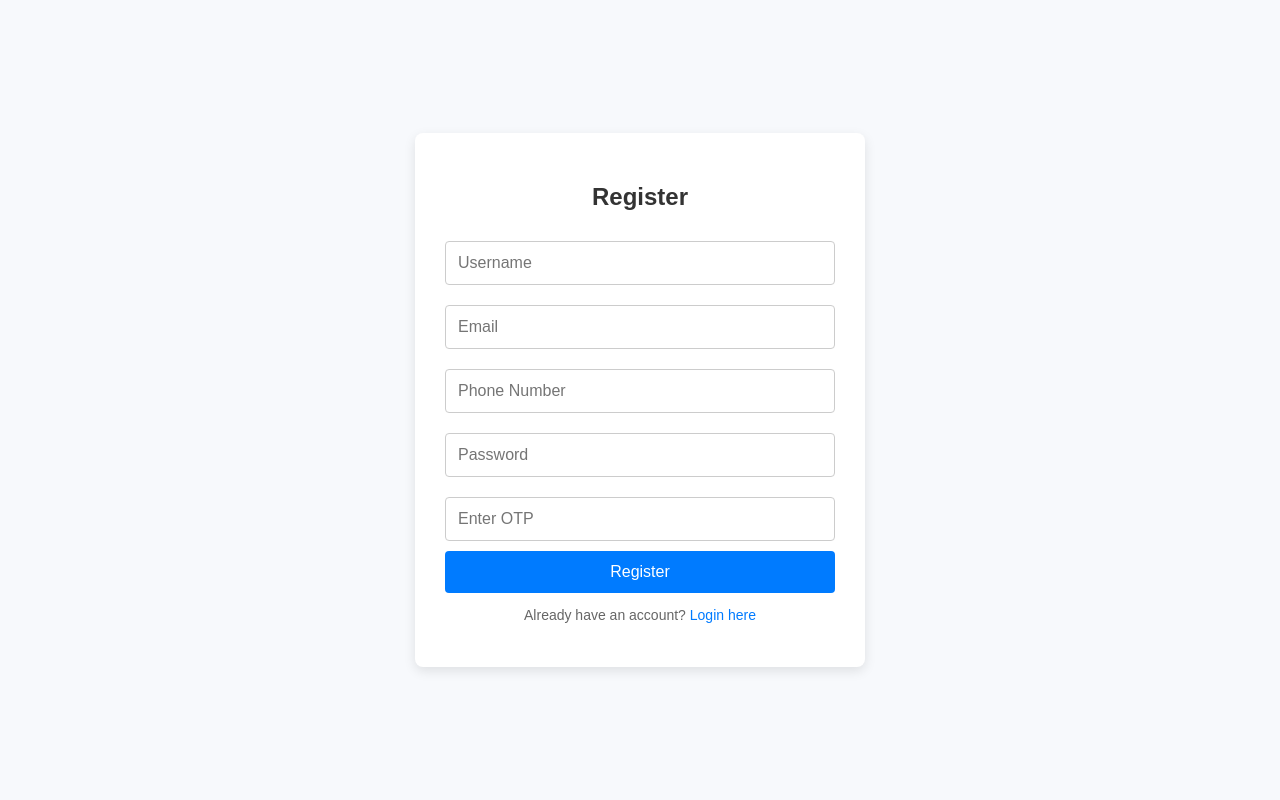
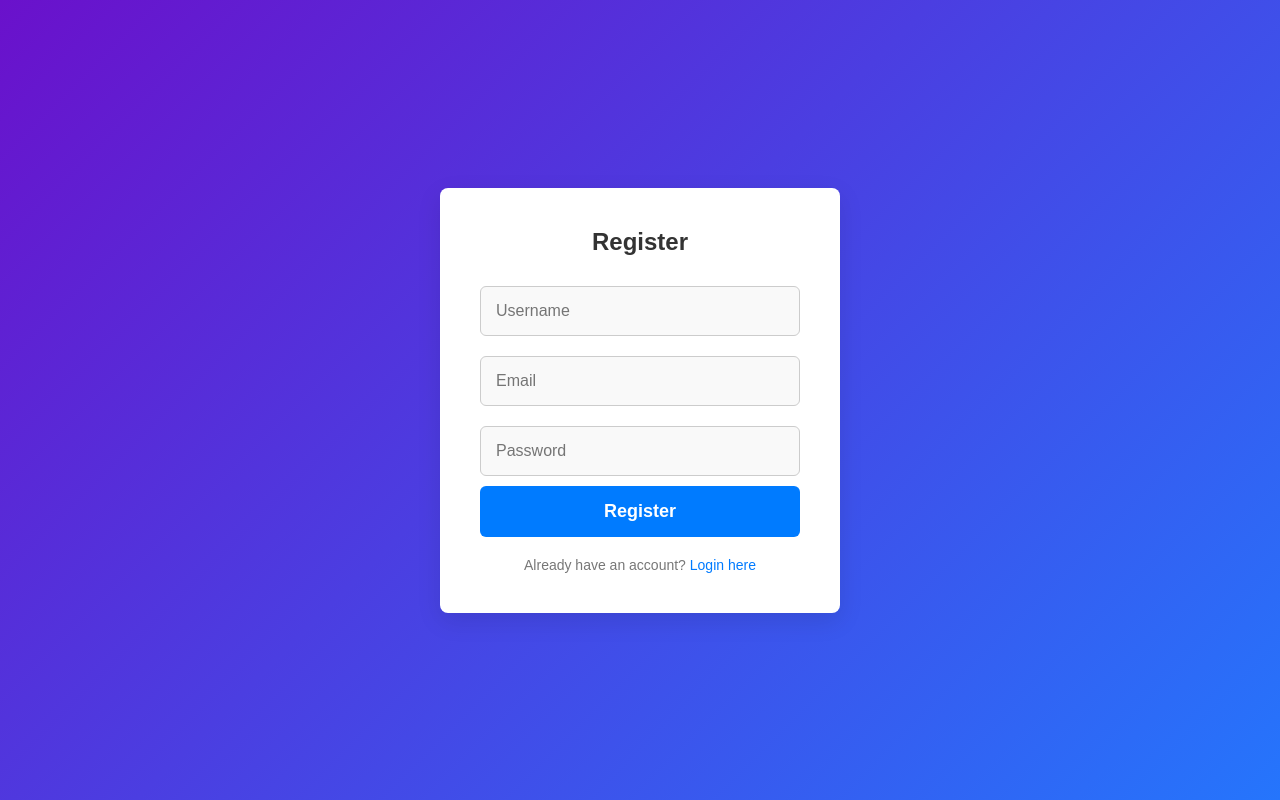
Before and after one commit to K-VishalKarthik/logicrew, a PHP site: page /user/register.php in a window 1280 px wide. Run offline with PHP 8.4, Linux system fonts and the light colour scheme.

Commit message:
Update register.php
removed some features

```diff
--- a/fleet-management-system/user/register.php
+++ b/fleet-management-system/user/register.php
@@ -1,38 +1,21 @@
 <?php
 include('../includes/config.php');
-
-// For OTP Simulation - In real scenario, you'd use an external API like Twilio
-$otp_sent = false;
-$otp = '';
 
 if (isset($_POST['register'])) {
     $username = $_POST['username'];
     $email = $_POST['email'];
-    $phone = $_POST['phone'];
     $password = $_POST['password'];
 
-    // Generate OTP (Simulated)
-    if (!$otp_sent) {
-        $otp = rand(100000, 999999); // Generate a 6-digit OTP
-        // Send OTP via email/SMS (Simulated here)
-        echo "<p>OTP Sent: $otp</p>";
-        $otp_sent = true;
-    }
+    // Hash password and insert into DB
+    $hashed_password = password_hash($password, PASSWORD_DEFAULT);
+    $sql = "INSERT INTO users (username, email, password) VALUES (?, ?, ?)";
+    $stmt = $conn->prepare($sql);
+    $stmt->bind_param('sss', $username, $email, $hashed_password);
 
-    if ($_POST['otp'] == $otp) {
-        // If OTP matches, hash password and insert into DB
-        $hashed_password = password_hash($password, PASSWORD_DEFAULT);
-        $sql = "INSERT INTO users (username, email, phone, password) VALUES (?, ?, ?, ?)";
-        $stmt = $conn->prepare($sql);
-        $stmt->bind_param('ssss', $username, $email, $phone, $hashed_password);
-
-        if ($stmt->execute()) {
-            header('Location: login.php');
-        } else {
-            echo "Error: " . $stmt->error;
-        }
+    if ($stmt->execute()) {
+        header('Location: login.php');
     } else {
-        echo "<p>Invalid OTP. Please try again.</p>";
+        echo "Error: " . $stmt->error;
     }
 }
 ?>
@@ -45,68 +28,83 @@ if (isset($_POST['register'])) {
     <meta name="viewport" content="width=device-width, initial-scale=1.0">
     <title>Register</title>
     <style>
+        /* Basic Reset */
+        * {
+            margin: 0;
+            padding: 0;
+            box-sizing: border-box;
+        }
+
+        /* Body */
         body {
             font-family: 'Arial', sans-serif;
-            background-color: #f7f9fc;
-            margin: 0;
-            padding: 0;
+            background: linear-gradient(135deg, #6a11cb 0%, #2575fc 100%);
             display: flex;
             justify-content: center;
             align-items: center;
             height: 100vh;
+            margin: 0;
         }
 
+        /* Form Container */
         .form-container {
             background-color: #fff;
             border-radius: 8px;
-            box-shadow: 0 4px 12px rgba(0, 0, 0, 0.1);
+            box-shadow: 0 8px 24px rgba(0, 0, 0, 0.1);
             width: 100%;
-            max-width: 450px;
-            padding: 30px;
+            max-width: 400px;
+            padding: 40px;
             box-sizing: border-box;
+            text-align: center;
         }
 
         .form-container h2 {
-            text-align: center;
+            font-size: 24px;
             color: #333;
             margin-bottom: 20px;
         }
 
+        /* Input Fields */
         .form-container input {
             width: 100%;
-            padding: 12px;
+            padding: 15px;
             margin: 10px 0;
             border: 1px solid #ccc;
-            border-radius: 4px;
+            border-radius: 6px;
             font-size: 16px;
-            box-sizing: border-box;
+            background-color: #f9f9f9;
+            transition: all 0.3s ease;
         }
 
         .form-container input:focus {
             border-color: #007BFF;
+            background-color: #e6f7ff;
             outline: none;
         }
 
+        /* Submit Button */
         .form-container button {
             width: 100%;
-            padding: 12px;
+            padding: 15px;
             background-color: #007BFF;
             border: none;
             color: white;
-            font-size: 16px;
-            border-radius: 4px;
+            font-size: 18px;
+            font-weight: bold;
+            border-radius: 6px;
             cursor: pointer;
-            transition: background-color 0.3s;
+            transition: background-color 0.3s ease;
         }
 
         .form-container button:hover {
             background-color: #0056b3;
         }
 
+        /* Links */
         .form-container p {
-            text-align: center;
             font-size: 14px;
-            color: #666;
+            color: #777;
+            margin-top: 20px;
         }
 
         .form-container p a {
@@ -117,6 +115,23 @@ if (isset($_POST['register'])) {
         .form-container p a:hover {
             text-decoration: underline;
         }
+
+        /* Responsive Design */
+        @media (max-width: 480px) {
+            .form-container {
+                padding: 20px;
+            }
+
+            .form-container h2 {
+                font-size: 20px;
+            }
+
+            .form-container input,
+            .form-container button {
+                padding: 12px;
+                font-size: 14px;
+            }
+        }
     </style>
 </head>
 <body>
@@ -126,9 +141,7 @@ if (isset($_POST['register'])) {
         <form method="POST" onsubmit="return validateForm()">
             <input type="text" name="username" id="username" placeholder="Username" required>
             <input type="email" name="email" id="email" placeholder="Email" required>
-            <input type="text" name="phone" id="phone" placeholder="Phone Number" required>
             <input type="password" name="password" id="password" placeholder="Password" required>
-            <input type="text" name="otp" id="otp" placeholder="Enter OTP" required>
             <button type="submit" name="register">Register</button>
         </form>
         <p>Already have an account? <a href="login.php">Login here</a></p>
@@ -138,16 +151,7 @@ if (isset($_POST['register'])) {
         function validateForm() {
             var username = document.getElementById('username').value;
             var email = document.getElementById('email').value;
-            var phone = document.getElementById('phone').value;
             var password = document.getElementById('password').value;
-            var otp = document.getElementById('otp').value;
-
-            // Validate phone number
-            var phoneRegex = /^[0-9]{10}$/;
-            if (!phoneRegex.test(phone)) {
-                alert("Please enter a valid 10-digit phone number.");
-                return false;
-            }
 
             // Validate email
             var emailRegex = /^[^\s@]+@[^\s@]+\.[^\s@]+$/;
@@ -162,7 +166,6 @@ if (isset($_POST['register'])) {
                 return false;
             }
 
-            // OTP validation is handled by backend in this example
             return true;
         }
     </script>
```
